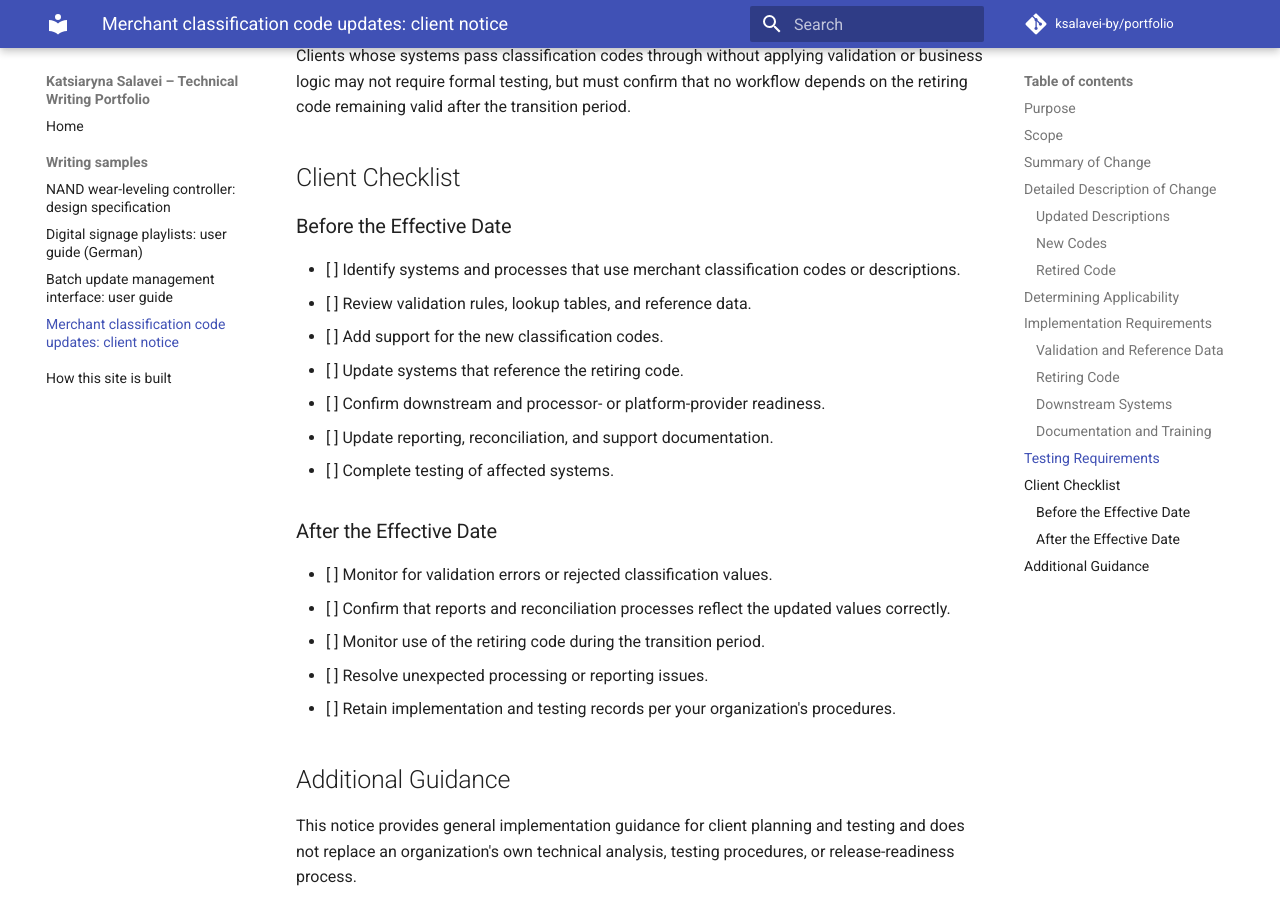
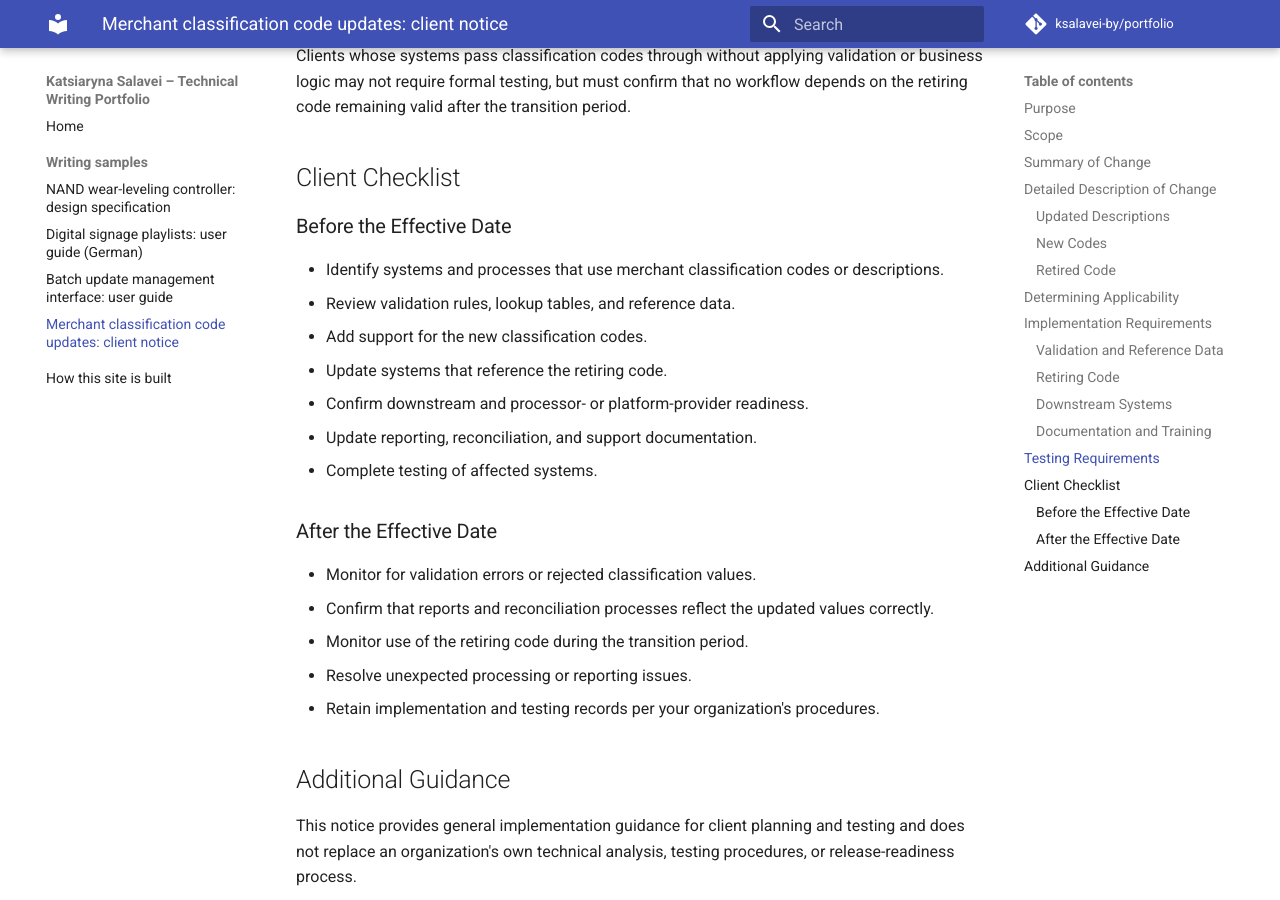
Before and after one commit to ksalavei-by/portfolio, an MkDocs documentation site: the page built from docs/merchant-classification-code-updates.md, in a window 1280 px wide and 900 px high, scrolled down 3569 px. Built offline with MkDocs 1.6.1 and Material for MkDocs 9.7.7, drawn with Linux system fonts in a browser that asks for light colours; comment, search, counter and statistics services are not loaded.

Commit message:
Remove unnecessary formatting from client checklist

```diff
--- a/docs/merchant-classification-code-updates.md
+++ b/docs/merchant-classification-code-updates.md
@@ -106,21 +106,21 @@ Clients whose systems pass classification codes through without applying validat
 
 ### Before the Effective Date
 
-- [ ] Identify systems and processes that use merchant classification codes or descriptions.
-- [ ] Review validation rules, lookup tables, and reference data.
-- [ ] Add support for the new classification codes.
-- [ ] Update systems that reference the retiring code.
-- [ ] Confirm downstream and processor- or platform-provider readiness.
-- [ ] Update reporting, reconciliation, and support documentation.
-- [ ] Complete testing of affected systems.
+- Identify systems and processes that use merchant classification codes or descriptions.
+- Review validation rules, lookup tables, and reference data.
+- Add support for the new classification codes.
+- Update systems that reference the retiring code.
+- Confirm downstream and processor- or platform-provider readiness.
+- Update reporting, reconciliation, and support documentation.
+- Complete testing of affected systems.
 
 ### After the Effective Date
 
-- [ ] Monitor for validation errors or rejected classification values.
-- [ ] Confirm that reports and reconciliation processes reflect the updated values correctly.
-- [ ] Monitor use of the retiring code during the transition period.
-- [ ] Resolve unexpected processing or reporting issues.
-- [ ] Retain implementation and testing records per your organization's procedures.
+- Monitor for validation errors or rejected classification values.
+- Confirm that reports and reconciliation processes reflect the updated values correctly.
+- Monitor use of the retiring code during the transition period.
+- Resolve unexpected processing or reporting issues.
+- Retain implementation and testing records per your organization's procedures.
 
 ## Additional Guidance
 
```
